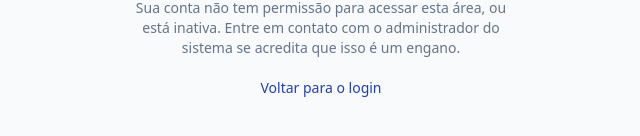
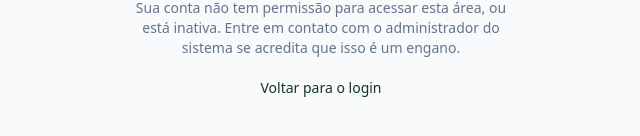
Before and after one commit to leandro-ramos-cardoso/controle-frequencia-medicina, a Next.js app: page /acesso-negado in a window 1280 px wide. Shown: the part 372-508 px from the top of the page, without its empty margins (319-959 px from the left). Built offline with nearby package versions, Linux system fonts and the light colour scheme.

Commit message:
feat: aplicar a paleta verde/dourado da LAMELP-PB (da tela de login) em todo o sistema — trocada a escala brand no tailwind.config, cor do PWA, cor dos gráficos e do PDF exportado

```diff
--- a/app/admin/relatorios/page.tsx
+++ b/app/admin/relatorios/page.tsx
@@ -40,7 +40,7 @@ export default async function RelatoriosPage({
         </div>
         <div className="rounded-2xl border border-slate-200 bg-white p-4 shadow-card">
           <h2 className="mb-2 text-sm font-semibold text-slate-700">Registros por local</h2>
-          <SimpleBarChart data={recordsByLocation} color="#16a34a" />
+          <SimpleBarChart data={recordsByLocation} color="#B08D57" />
         </div>
       </div>
 
--- a/app/layout.tsx
+++ b/app/layout.tsx
@@ -11,7 +11,7 @@ export const metadata: Metadata = {
 export const viewport: Viewport = {
   width: 'device-width',
   initialScale: 1,
-  themeColor: '#1d4ed8',
+  themeColor: '#123526',
 };
 
 export default function RootLayout({ children }: { children: React.ReactNode }) {
--- a/app/manifest.ts
+++ b/app/manifest.ts
@@ -7,8 +7,8 @@ export default function manifest(): MetadataRoute.Manifest {
     description: 'Registro e acompanhamento de frequência em estágios práticos de Medicina.',
     start_url: '/aluno/dashboard',
     display: 'standalone',
-    background_color: '#f8fafc',
-    theme_color: '#1d4ed8',
+    background_color: '#F7F3EC',
+    theme_color: '#123526',
     orientation: 'portrait',
     icons: [
       { src: '/icons/icon-192.png', sizes: '192x192', type: 'image/png' },
--- a/components/relatorios/SimpleBarChart.tsx
+++ b/components/relatorios/SimpleBarChart.tsx
@@ -3,7 +3,7 @@
 import { BarChart, Bar, XAxis, YAxis, Tooltip, ResponsiveContainer, CartesianGrid } from 'recharts';
 import type { ChartPoint } from '@/lib/queries/reports';
 
-export function SimpleBarChart({ data, color = '#1d4ed8' }: { data: ChartPoint[]; color?: string }) {
+export function SimpleBarChart({ data, color = '#245A3D' }: { data: ChartPoint[]; color?: string }) {
   if (data.length === 0) {
     return <p className="text-sm text-slate-400">Sem dados para o período selecionado.</p>;
   }
--- a/lib/reports/export.ts
+++ b/lib/reports/export.ts
@@ -63,7 +63,7 @@ export function exportFrequencyToPdf(
     head: [HEADERS],
     body: toRows(data),
     styles: { fontSize: 8 },
-    headStyles: { fillColor: [29, 78, 216] },
+    headStyles: { fillColor: [36, 90, 61] },
   });
 
   doc.save(filename);
--- a/tailwind.config.ts
+++ b/tailwind.config.ts
@@ -5,14 +5,29 @@ const config: Config = {
   theme: {
     extend: {
       colors: {
+        // Paleta alinhada à identidade LAMELP-PB usada na tela de login
+        // (verde-floresta escuro como cor primária, com um scale completo
+        // para os diferentes usos: fundos claros, texto, botões, hover).
         brand: {
-          50: '#eff6ff',
-          100: '#dbeafe',
-          500: '#2563eb',
-          600: '#1d4ed8',
-          700: '#1e40af',
+          50: '#EEF5F1',
+          100: '#DCEAE1',
+          200: '#B9D5C4',
+          300: '#8FB9A0',
+          400: '#5E9678',
+          500: '#3D7657',
+          600: '#245A3D',
+          700: '#123526',
+          800: '#0D2A1D',
+          900: '#081C14',
         },
-        surface: '#f8fafc',
+        brass: {
+          50: '#FBF7EF',
+          100: '#F3E9D3',
+          300: '#D9BE8C',
+          500: '#B08D57',
+          700: '#8A6B3E',
+        },
+        surface: '#F7F3EC',
       },
       borderRadius: {
         xl: '0.875rem',
```
Also changed, not shown: 1 other file (tests, documents, lock files or other folders).
